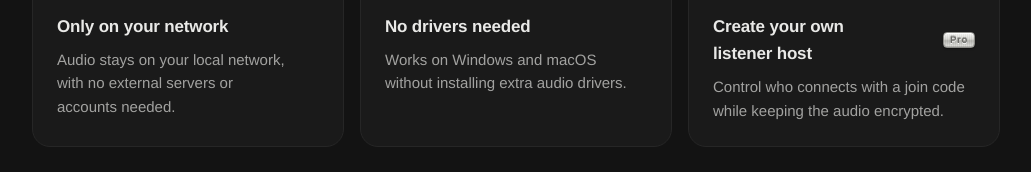
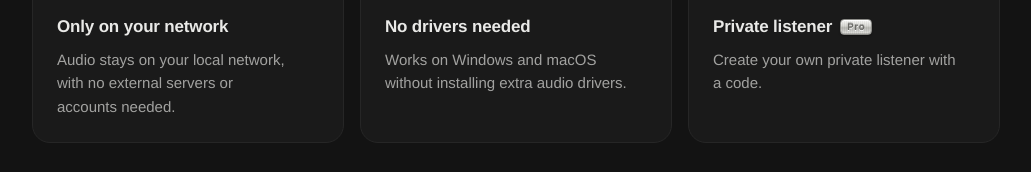
Before and after one commit to rosydaqbar/lfg-landing, an Astro site: page /aonin in a window 1280 px wide. Shown: the part 3240-3412 px from the top of the page, without its empty margins (124-1155 px from the left). Built offline with nearby package versions, Linux system fonts and the light colour scheme; Astro itself is replaced by a stand-in of ours; no server answers.

Commit message:
Pro feature: Private listener

```diff
--- a/src/pages/aonin.astro
+++ b/src/pages/aonin.astro
@@ -74,7 +74,7 @@ const freePlan = [
   'Join private listeners with a code',
 ];
 const proPlan = [
-  { title: 'Create your own listener host', detail: 'Use a join code to control who connects and keep audio encrypted.' },
+  { title: 'Private listener', detail: 'Create your own private listener with a code.' },
   { title: 'Quick switch listener', detail: 'Switch which computer plays the audio without reconnecting everyone.' },
   { title: 'Android and iOS apps', detail: 'Send or listen to audio from your phone.', soon: true },
 ];
@@ -245,8 +245,8 @@ const next = [
                   <span class="ui-actions"><span class="ui-btn quiet">Cancel</span><span class="ui-btn primary">Join</span></span>
                 </div>
               </div>
-              <h3 class="with-tag">Create your own listener host <span class="pro-tag">Pro</span></h3>
-              <p>Control who connects with a join code while keeping the audio encrypted.</p>
+              <h3 class="with-tag">Private listener <span class="pro-tag">Pro</span></h3>
+              <p>Create your own private listener with a code.</p>
             </article>
           </div>
         </div>
```
